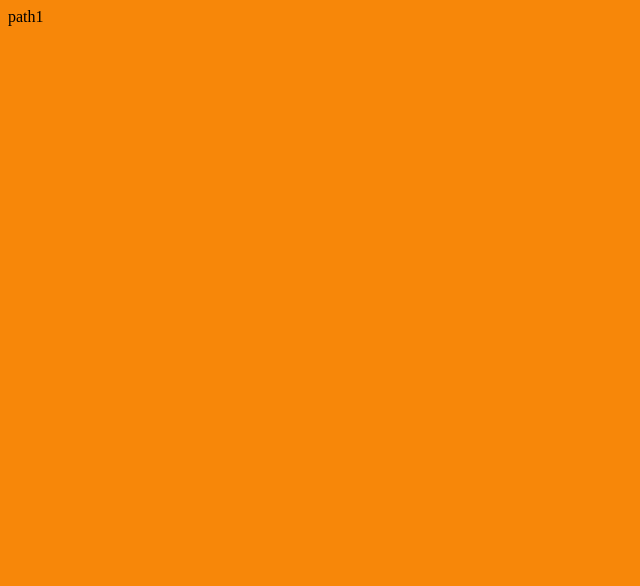
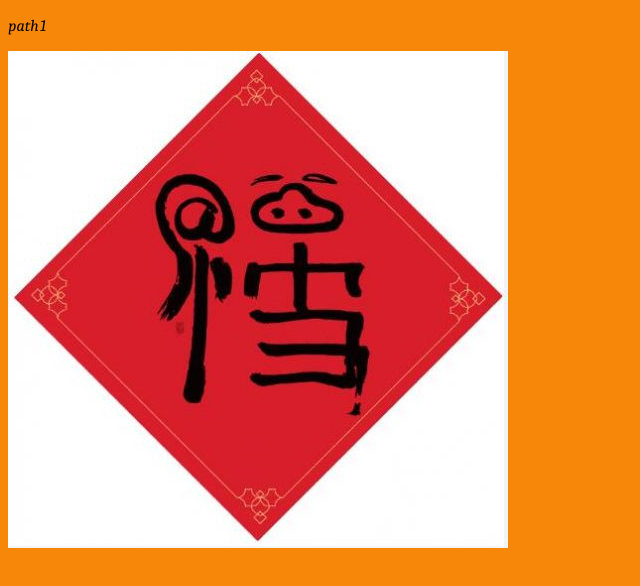
Before and after one commit to huangkuiwei/my-webpack-product, a Vue app: page /#/path1 in a window 1280 px wide. Shown: the top 586 px of the page, without its empty margins (0-640 px from the left). Built offline with nearby package versions, Linux system fonts and the light colour scheme; the HTML template or start-up script is replaced by a standard one.

Commit message:
新增字体格式文件

```diff
--- a/components/path1.vue
+++ b/components/path1.vue
@@ -1,6 +1,7 @@
 <template>
   <div>
-    path1
+    <p>path1</p>
+    <img src="@images/01.jpg">
   </div>
 </template>
 
--- a/src/style.css
+++ b/src/style.css
@@ -1,3 +1,10 @@
+@font-face {
+  font-family: 'myFont';
+  src: url('../assets/fonts/my-font.ttf');
+  font-weight: 600;
+  font-style: normal;
+}
 html {
   background: #f78709;
+  font-family: 'myFont';
 }
```
Also changed, not shown: assets/fonts/my-font.ttf (added).
